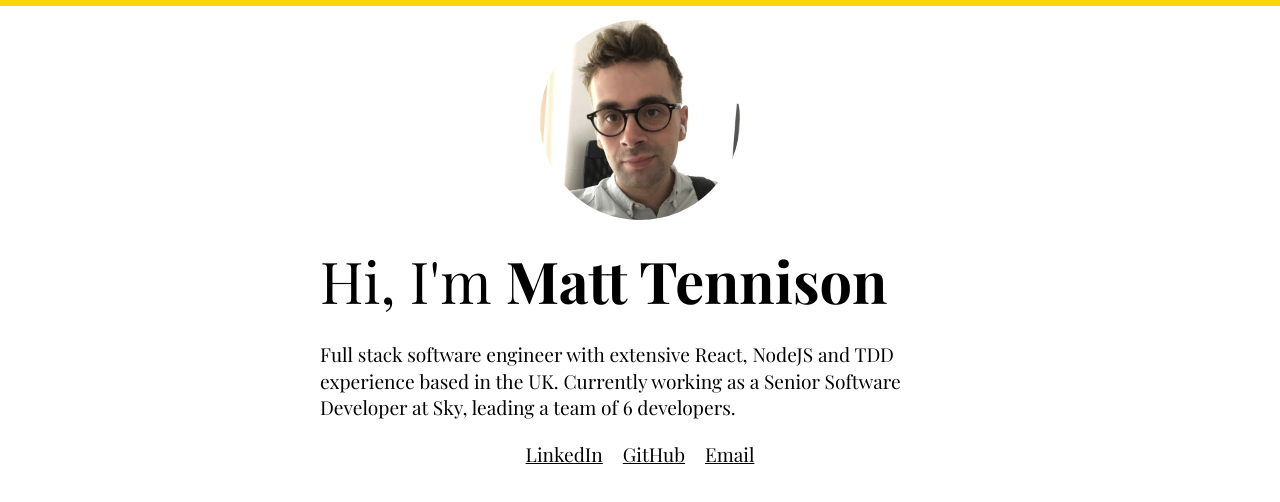
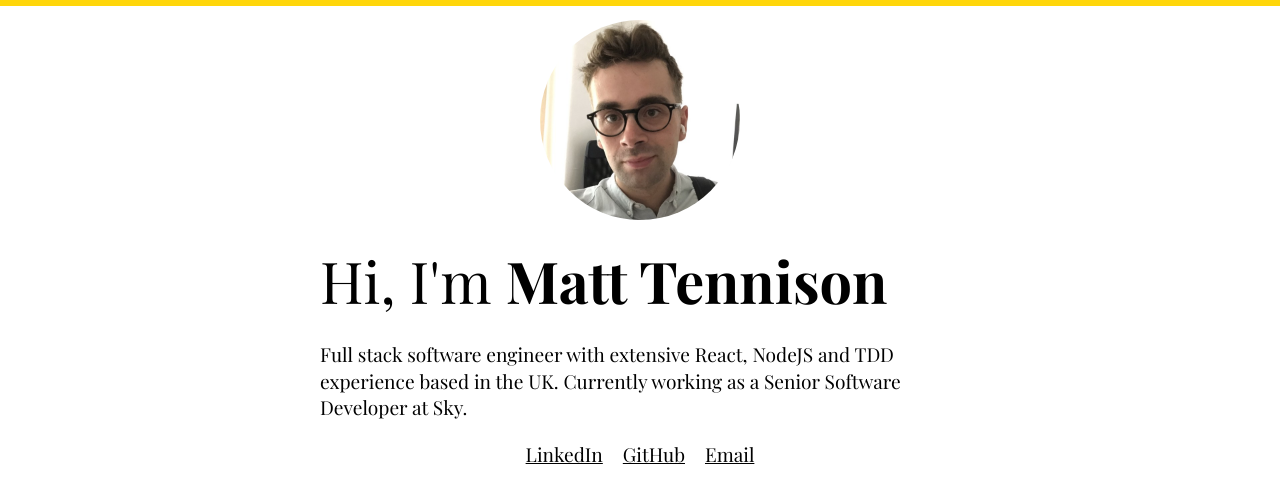
Before and after one commit to MattTennison/MattTennison.github.io, a plain HTML site: page index.html in a window 1280 px wide. Drawn offline with nearby package versions, Linux system fonts and the light colour scheme.

Commit message:
Update description

```diff
--- a/index.html
+++ b/index.html
@@ -31,7 +31,7 @@
       <p>
         Full stack software engineer with extensive React, NodeJS and TDD
         experience based in the UK. Currently working as a Senior Software
-        Developer at Sky, leading a team of 6 developers.
+        Developer at Sky.
       </p>
       <nav>
         <ul>
```
